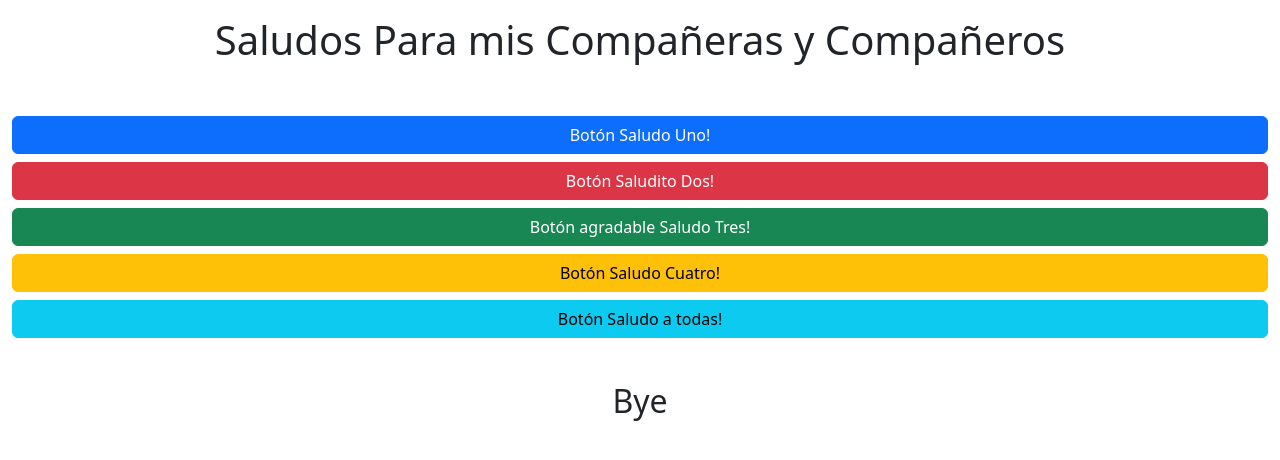
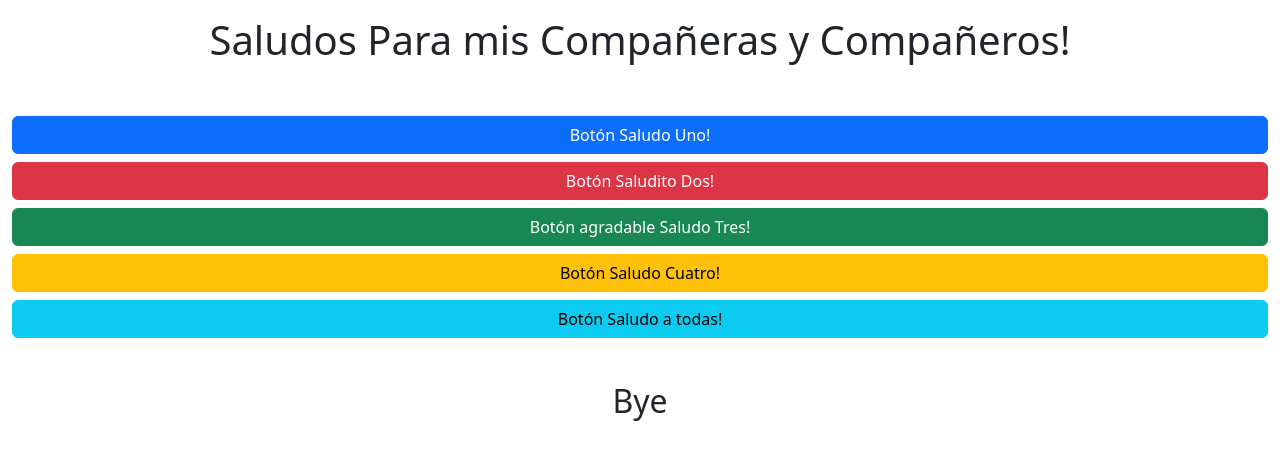
Before and after one commit to jopardor/ejercicio-modal, a plain HTML site: page tarea.html in a window 1280 px wide. Drawn offline with nearby package versions, Linux system fonts and the light colour scheme.

Commit message:
Update tarea.html

```diff
--- a/tarea.html
+++ b/tarea.html
@@ -9,7 +9,7 @@
 <body>
 
     <div class="row text-center m-3 justify-content-center align-items-center">
-        <h1>Saludos Para mis Compañeras y Compañeros</h1>
+        <h1>Saludos Para mis Compañeras y Compañeros!</h1>
     </div>
 
 
```
